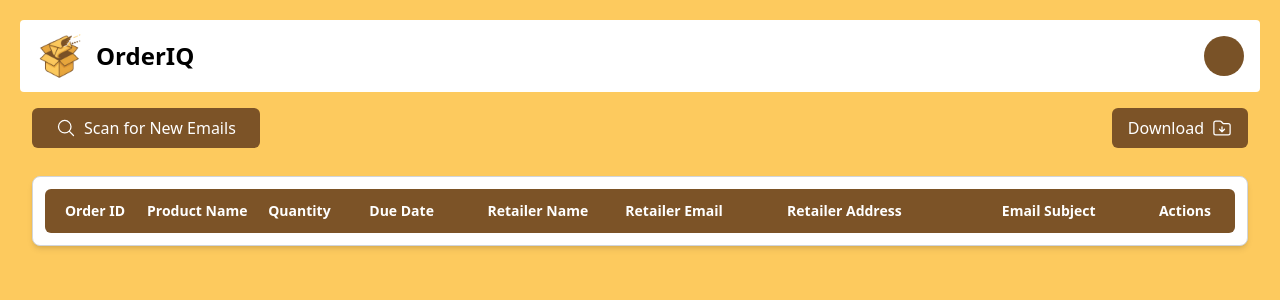
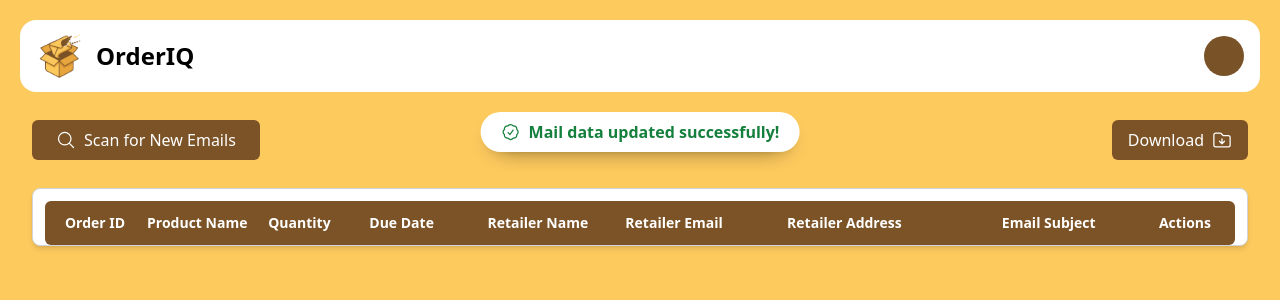
Before and after one commit to Gowtham0912/email-order-automation, a Flask app: template erp/templates/dashboard.html in a window 1280 px wide. Shown: the top 300 px of the page. Run offline with Flask 3, Linux system fonts and the light colour scheme; the template is opened without the code that fills it, so the values that code supplies are empty; some libraries are stand-ins or nearby versions.

Commit message:
better UI

```diff
--- a/erp/templates/dashboard.html
+++ b/erp/templates/dashboard.html
@@ -44,13 +44,36 @@
       100% { transform: rotate(1turn); }
     }
 
+    .sticky {
+    backdrop-filter: blur(4px);
+  }
+
+  @keyframes popUp {
+  0% {
+    opacity: 0;
+    transform: translate(-50%, 20px) scale(0.8);
+  }
+  50% {
+    opacity: 1;
+    transform: translate(-50%, -4px) scale(1.05);
+  }
+  100% {
+    opacity: 1;
+    transform: translate(-50%, 0) scale(1);
+  }
+}
+
+.animate-pop {
+  animation: popUp 0.6s ease-out;
+}
+
   </style>
 </head>
 
 <body class="font-sans bg-[#fdca5e] text-center m-0">
 
   <!-- Header -->
-  <div class="bg-white text-white px-4 py-3 flex items-center mx-5 mt-5 rounded">
+  <div class="bg-white text-white px-4 py-3 flex items-center mx-5 mt-5 rounded-2xl">
     <div class="flex items-center space-x-3">
       <img src="/static/logo.png" alt="Logo" class="w-12 object-contain" />
       <h1 class="m-0 text-black font-bold text-2xl font-semibold">OrderIQ</h1>
@@ -71,7 +94,7 @@
   </p>
 
   <button onclick="window.location.href='/logout'"
-    class="w-full text-left px-4 py-2 text-sm font-bold text-red-600 hover:bg-gray-100 transition flex items-center gap-2 rounded-lg">
+  class="w-full px-4 py-2 text-sm text-red-600 hover:bg-gray-100 transition flex items-center justify-center  rounded-lg">
 
   <!-- Logout SVG Icon -->
   <svg xmlns="http://www.w3.org/2000/svg" fill="none" viewBox="0 0 24 24"
@@ -82,23 +105,25 @@
 
   Logout
 </button>
+
 </div>
 
     </div>
   </div>
 
   <!-- Status Message -->
-  <p id="status-message" class="font mt-3"></p>
+  <p id="status-message" class="font mt-3 "></p>
 
   <!-- Unique Indication Elements -->
-  <div id="loading-indicator" class="hidden">
+  <div id="loading-indicator" class="hidden fixed inset-0 flex flex-col items-center justify-center bg-white/50 z-50">
   <div class="loader"></div>
   <p class="text-[#7c5327] font-semibold mt-2">Scanning for new emails...</p>
 </div>
 
+
   <!-- No-email indicator (warning / info icon) -->
 <span id="no-email-indicator"
-      class="hidden inline-flex items-center gap-2 text-[#7c5327] font-semibold mt-2 bg-white px-5 py-2 rounded-3xl shadow-lg transition-all duration-500"
+  class="hidden absolute left-1/2 transform -translate-x-1/2 inline-flex items-center gap-2 text-[#7c5327] font-semibold mt-2 bg-white px-5 py-2 rounded-3xl shadow-lg transition-all duration-500"
   role="status" aria-live="polite">
   <svg xmlns="http://www.w3.org/2000/svg" fill="none" viewBox="0 0 24 24"
        stroke-width="1.5" stroke="currentColor" class="h-5 w-5">
@@ -108,9 +133,10 @@
   <span>No new order emails found.</span>
 </span>
 
+
 <!-- Mail updated indicator -->
 <span id="mail-updated-indicator"
-      class="hidden inline-flex items-center gap-2 text-green-700 font-semibold mt-2 bg-white px-5 py-2 rounded-3xl shadow-lg transition-all duration-500"
+  class="hidden absolute left-1/2 transform -translate-x-1/2 inline-flex items-center gap-2 text-green-700 font-semibold mt-2 bg-white px-5 py-2 rounded-3xl shadow-lg transition-all duration-500"
   role="status" aria-live="polite">
   <svg xmlns="http://www.w3.org/2000/svg" fill="none" viewBox="0 0 24 24"
        stroke-width="1.5" stroke="currentColor" class="h-5 w-5">
@@ -121,8 +147,9 @@
 </span>
 
 
+
   <!-- Buttons -->
-  <div class="w-[95%] h-12 mx-auto flex justify-between items-center relative">
+  <div class="w-[95%] h-12 mx-auto flex justify-between items-center relative mt-6">
 
     <!-- Left: Scan Button -->
     <div class="flex items-center">
@@ -154,20 +181,24 @@
       <div id="downloadMenu"
         class="hidden absolute right-0 top-14 bg-white shadow-lg rounded-md w-48 text-left border border-gray-200 z-50">
         <button onclick="window.location.href='/export/pdf'"
-          class="w-full text-gray-700 hover:bg-black hover:text-white px-4 py-2 flex items-center gap-2 transition rounded-md">
-          📄 Download as PDF
+          class="w-full text-gray-700 hover:bg-gray-100  px-3 py-2 flex items-center gap-2 transition rounded-md">
+          <img src="/static/Pdf.svg" class="w-5 icon-hover-white" alt="">
+ Download as PDF
         </button>
         <button onclick="window.location.href='/export/excel'"
-          class="w-full text-gray-700 hover:bg-black hover:text-white px-4 py-2 flex items-center gap-2 transition rounded-md">
-          📊 Download as Excel
+          class="w-full text-gray-700 hover:bg-gray-100  px-3 py-2 flex items-center gap-2 transition rounded-md">
+          <img src="/static/Excel.svg" class="w-5" alt="">Download as Excel
         </button>
       </div>
     </div>
   </div>
 
   <!-- Orders Table -->
-  <div class="mt-6 w-[95%] mx-auto bg-white rounded-lg shadow-md border border-gray-300 overflow-y-auto max-h-[70vh] p-3">
-    <div class="flex bg-[#7c5327] text-white font-semibold py-3 px-4 rounded-md text-sm">
+ <div class="mt-6 w-[95%] mx-auto bg-white rounded-lg shadow-md border border-gray-300 px-3 pt-3 mb-15 ">
+
+  <!-- Header row (fixed within this container) -->
+  <div class="bg-[#7c5327] text-white font-semibold py-3 px-4 rounded-md text-sm sticky top-0 z-10">
+    <div class="flex">
       <div class="w-1/12">Order ID</div>
       <div class="w-2/12">Product Name</div>
       <div class="w-1/12">Quantity</div>
@@ -178,8 +209,10 @@
       <div class="w-3/12">Email Subject</div>
       <div class="w-1/12">Actions</div>
     </div>
+  </div>
 
-    <div id="ordersList" class="divide-y divide-gray-200">
+  <!-- Scrollable area for rows only -->
+  <div class="divide-y divide-gray-200 overflow-y-auto max-h-[60vh]" id="ordersList">
     {% for order in orders %}
     <div class="flex items-center py-3 px-4 hover:bg-gray-50 text-sm">
       <div class="w-1/12">{{ order.id }}</div>
@@ -197,7 +230,10 @@
     </div>
     {% endfor %}
   </div>
+
 </div>
+
+
 
   <!-- Delete Confirmation Modal -->
   <div id="deleteModal"
@@ -281,12 +317,28 @@
       loading.classList.add("hidden");
 
      if (result.message.includes("No new order emails")) {
+  // Show "No new emails" message
   noEmail.classList.remove("hidden");
 } else {
+  // ✅ Show "Mail updated" message
   updated.classList.remove("hidden");
+
+  // ✅ Load orders first
+  await loadOrders();
+
+  // ✅ After new mail is loaded, scroll table to bottom smoothly
+  const list = document.getElementById("ordersList");
+  list.scrollTo({
+    top: list.scrollHeight,
+    behavior: 'smooth'
+  });
+
+  return; // exit early since we handled this case
 }
 
-      loadOrders();
+// For "no new emails", still refresh the list normally (optional)
+await loadOrders();
+
     });
 
         async function loadOrders() {
@@ -312,6 +364,7 @@
           </div>`;
         list.insertAdjacentHTML('beforeend', row);
       });
+
     }
 
     // ✅ Correctly separated second script (not nested)
@@ -370,6 +423,25 @@
       }, 2500);
     }
 
+
+    function showIndicator(id) {
+  const el = document.getElementById(id);
+  el.classList.remove('hidden');
+
+  // Restart animation
+  el.classList.remove('animate-pop');
+  void el.offsetWidth; // Force reflow
+  el.classList.add('animate-pop');
+
+  // Hide again after 3 seconds (optional)
+  setTimeout(() => el.classList.add('hidden'), 10000);
+}
+
+// Example usage:
+showIndicator('mail-updated-indicator');
+showIndicator('no-email-indicator');
+// or
+
   </script>
 </body>
 </html>
```
Also changed, not shown: erp/static/Excel.svg (added), erp/static/Pdf.svg (added), orders.db, 1 other file. Lines whose indentation alone changed are shown as unchanged.
